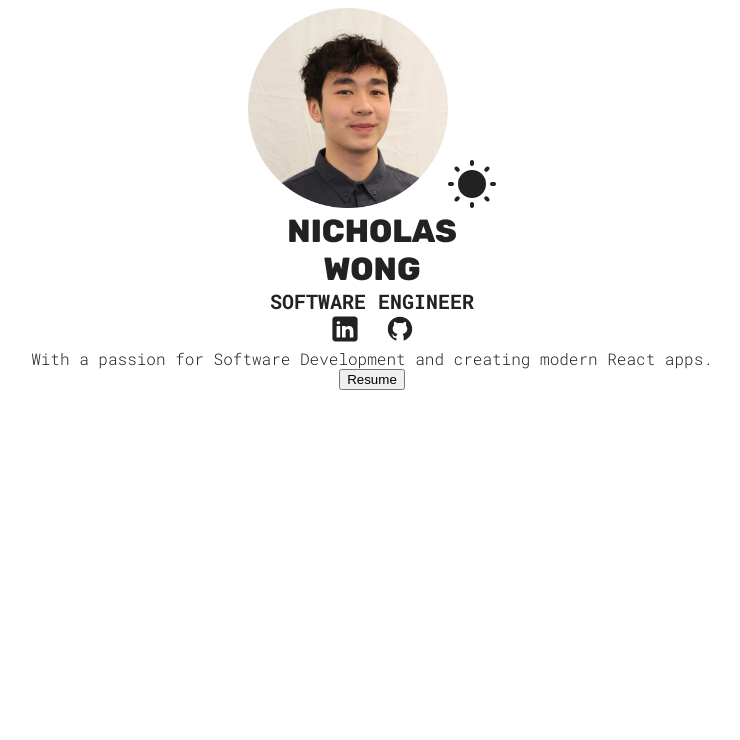
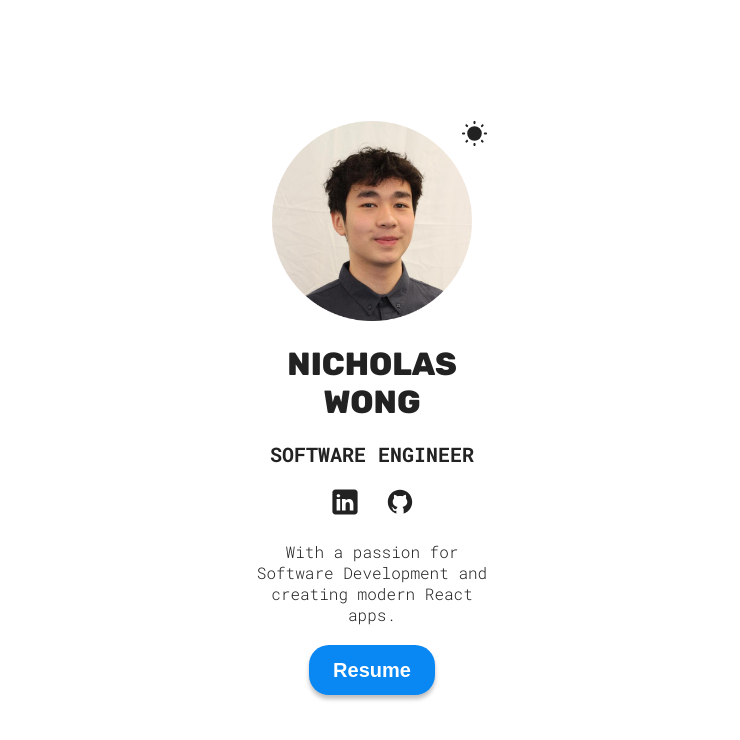
Before and after one commit to nickw0ng/Portfolio-Website, a React (Vite) app: page / in a window 1280 px wide. Shown: the top 740 px of the page, without its empty margins (268-1008 px from the left). Built offline with nearby package versions, Linux system fonts and the light colour scheme.

Commit message:
alignment changes in Hero

```diff
--- a/src/sections/Hero/Hero.jsx
+++ b/src/sections/Hero/Hero.jsx
@@ -46,7 +46,8 @@
                 <img src={githubIcon} alt="Linkedin icon" />
             </a>
         </span>
-        <p>With a passion for Software Development and creating modern React apps.</p>
+        <p className={styles.description}>
+          With a passion for Software Development and creating modern React apps.</p>
         <a href={CV} download>
           <button className="hover">
             Resume
--- a/src/sections/Hero/HeroStyles.module.css
+++ b/src/sections/Hero/HeroStyles.module.css
@@ -1,37 +1,79 @@
 .container {
-    desplay: flex;
-    flex-direction:column;
+    display: flex;
+    flex-direction: column;
     justify-content: center;
-    gap: 20 px;
+    gap: 20px;
     text-align: center;
     height: 100dvh;
     min-height: 500px;
 
     .hero {
-        max-width: 200px;
+      max-width: 200px;
     }
 
     span {
-        display: flex;
-        gap: 25px;
-        justify-content: center;
-    }
-    a {
+      display: flex;
+      gap: 25px;
+      justify-content: center;
+
+      a {
         margin: 0;
 
         img {
-            width: 30px;
+          width: 30px;
         }
+      }
+    }
 
     a {
-
+      width: fit-content;
+      align-self: center;
     }
 
+    button {
+      background-color: var(--btn-color);
+      color: var(--btn-text-color);
+      border: none;
+      border-radius: 20px;
+      width: 126px;
+      height: 50px;
+      font-size: 20px;
+      font-weight: bold;
+      box-shadow: 0 4px 4px rgba(0, 0, 0, 0.25);
+      transition: box-shadow 200ms ease-in-out, transform 200ms ease-in-out;
+    }
+
+    button:hover {
+        transform: scale(1.05);
+    }
+
+    button:active {
+        transform: tranlateY(2px);
+        box-shadow: 0 2px 2px rgba(0,0,0,0.25);
+    }
+}
 
 
+.colorModeContainer {
+    position: relative;
+  }
 
+  .colorMode {
+    position: absolute;
+    right: 0;
+    width: 25px;
+  }
 
+  .colorMode:hover {
+    cursor: pointer;
+  }
 
-    }
+  .description {
+    max-width: 24ch;
+  }
 
-}
+  .info {
+    display: flex;
+    flex-direction: column;
+    gap: 20px;
+  }
```
